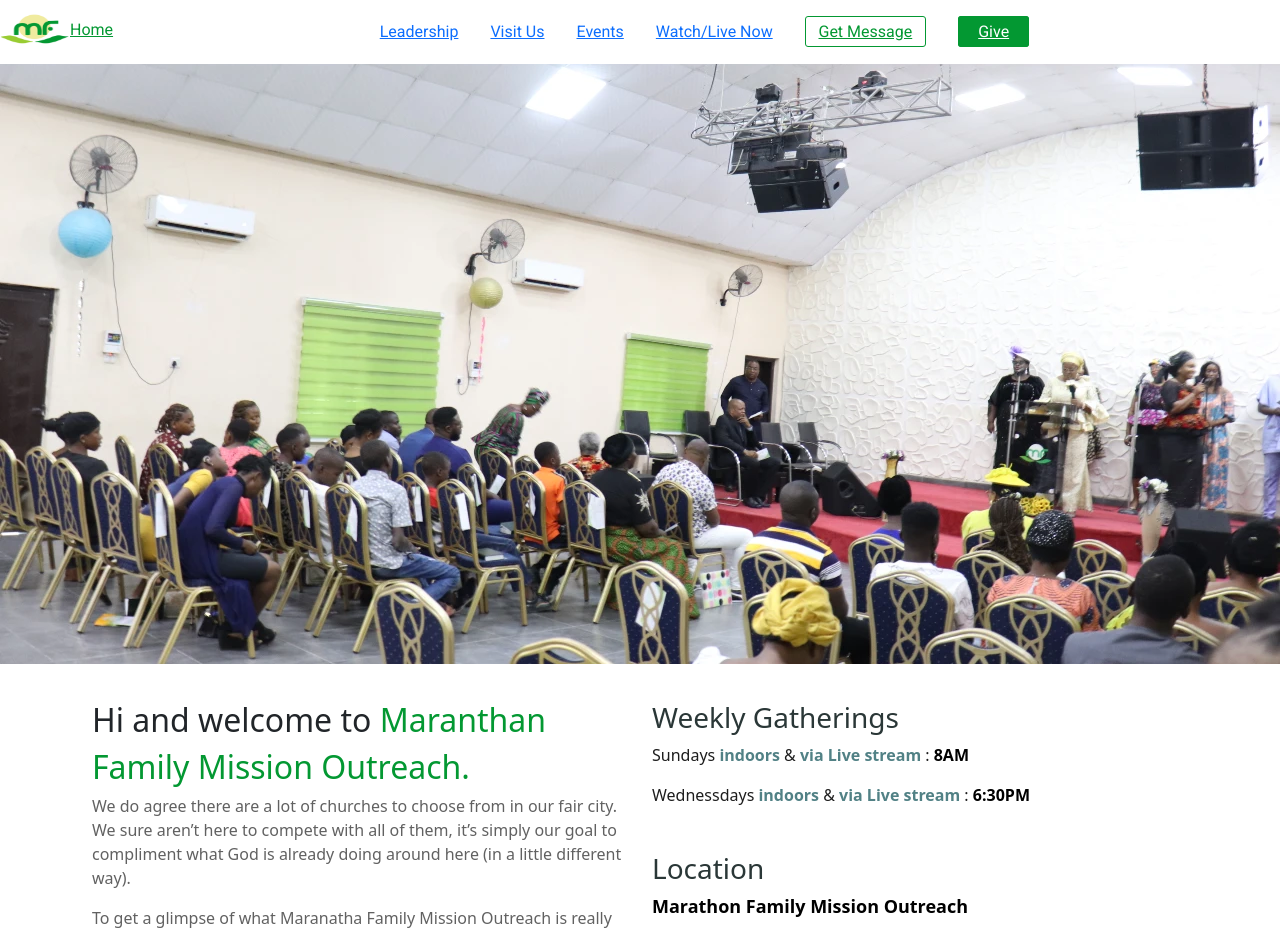
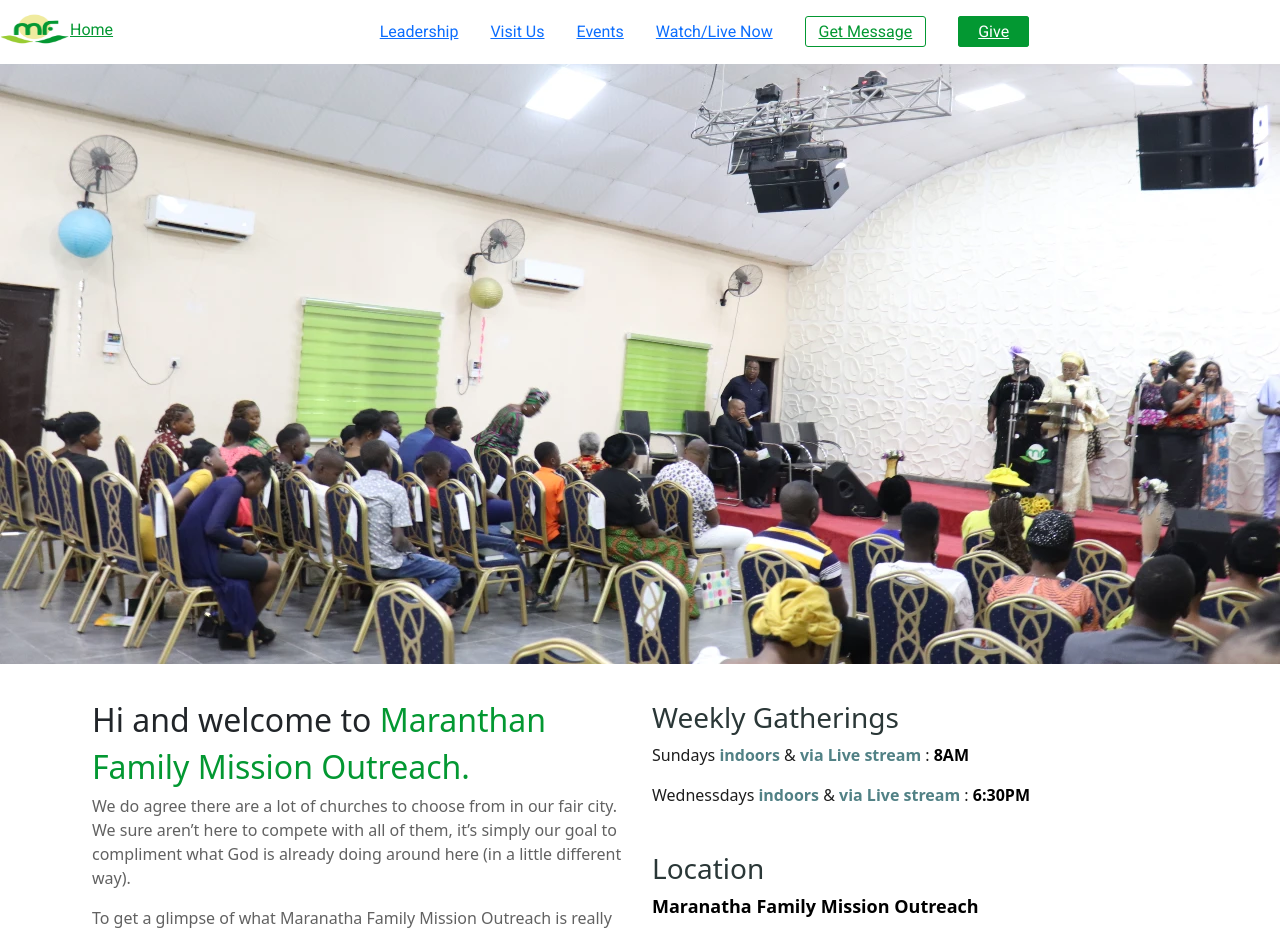
Before and after one commit to charlesinto/mfmo-next, a Next.js app: page /visit in a window 1280 px wide. Shown: the top 934 px of the page. Built offline with nearby package versions, Linux system fonts and the light colour scheme.

Commit message:
fix typo

```diff
--- a/pages/visit.tsx
+++ b/pages/visit.tsx
@@ -63,7 +63,7 @@
                 className="info"
                 style={{ color: "#000", fontWeight: "bold", fontSize: 18 }}
               >
-                Marathon Family Mission Outreach
+                Maranatha Family Mission Outreach
               </p>
               <p className="info mb-0">2 Amanze Osagie Street,</p>
               <p className="info">
```
